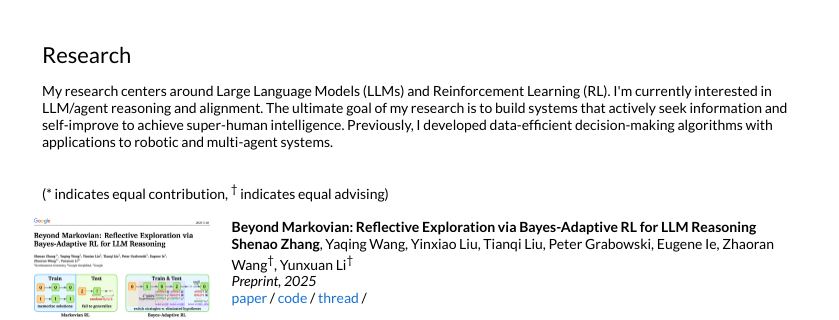
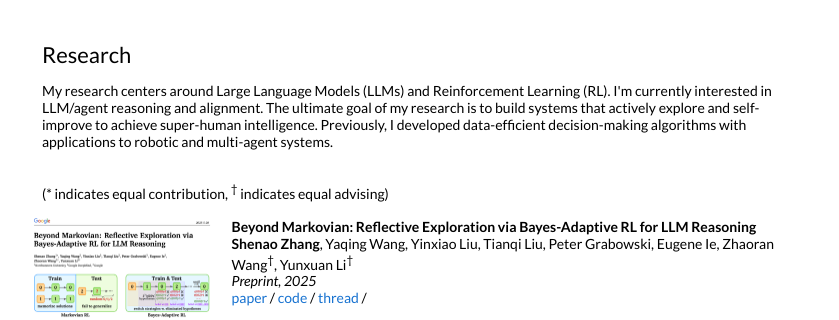
Before and after one commit to shenao-zhang/shenao-zhang.github.io, a Jekyll site: the page built from _posts/2025-05-27-barl.markdown, in a window 1280 px wide and 900 px high. Shown: the part 243-563 px from the top of the window, without its empty margins (218-1057 px from the left). Built offline with Jekyll 4.4.1, drawn with Linux system fonts in a browser that asks for light colours.

Commit message:
Update default.html

```diff
--- a/_layouts/default.html
+++ b/_layouts/default.html
@@ -59,7 +59,7 @@
             <td style="padding:2.5%;width:100%;vertical-align:middle">
               <h2>Research</h2>
               <p>
-               My research centers around Large Language Models (LLMs) and Reinforcement Learning (RL). I'm currently interested in LLM/agent reasoning and alignment. The ultimate goal of my research is to build systems that actively seek information and self-improve to achieve super-human intelligence. Previously, I developed data-efficient decision-making algorithms with applications to robotic and multi-agent systems.
+               My research centers around Large Language Models (LLMs) and Reinforcement Learning (RL). I'm currently interested in LLM/agent reasoning and alignment. The ultimate goal of my research is to build systems that actively explore and self-improve to achieve super-human intelligence. Previously, I developed data-efficient decision-making algorithms with applications to robotic and multi-agent systems.
               <style>
   .specific-line {
     margin-bottom: -15px; /* Adjust the line height to reduce space */
```
